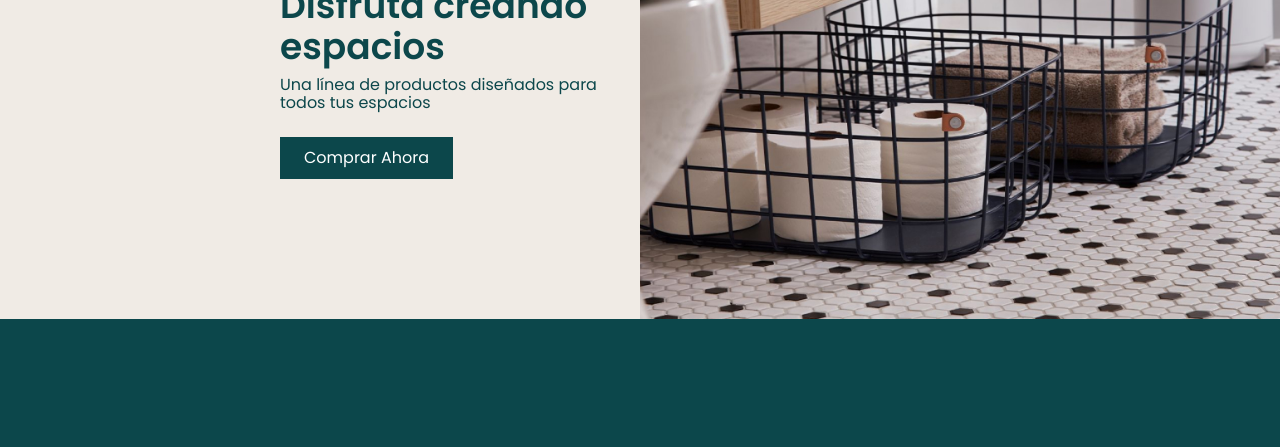
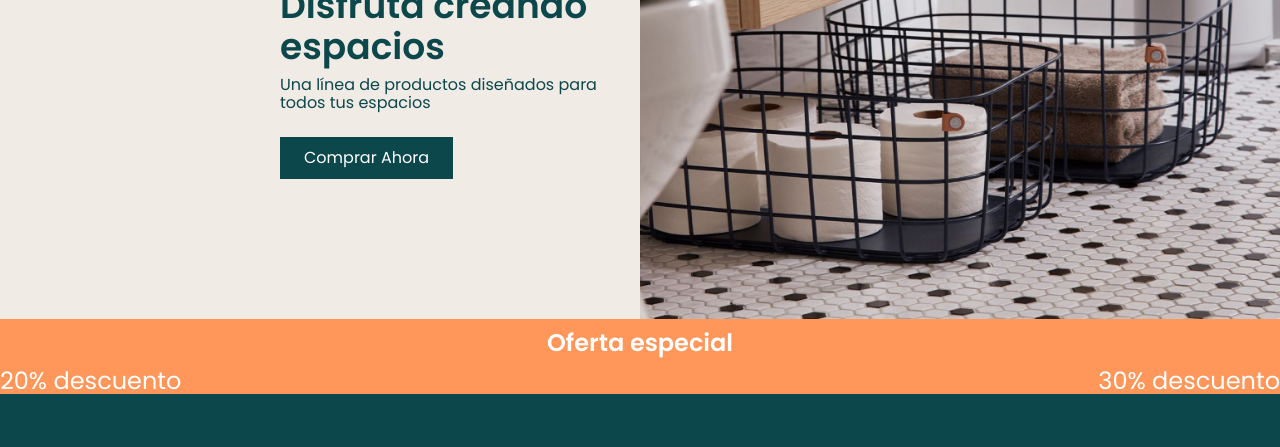
Before and after one commit to Adalab/modulo-1-evaluacion-final-NaiSaratxaga, a website: page public/index.html in a window 1280 px wide. Shown: the part 1901-2348 px from the top of the page. Drawn offline with nearby package versions, Linux system fonts and the light colour scheme.

Commit message:
new section

```diff
--- a/public/index.html
+++ b/public/index.html
@@ -119,6 +119,14 @@
           <div class="enjoy-image">
           </div>
       </section>
+      <section class="section">
+
+          <h2 class="title_sale">Oferta especial</h2>
+          <div class="flex">
+              <p class="sub-title-sale">20% descuento</p>
+              <p class=sub-title-sale>30% descuento</p>
+          </div>
+      </section>
   </main>
 
   <!-- Footer -->
--- /dev/null
+++ b/src/scss/layout/main/_sale.scss
@@ -0,0 +1,34 @@
+.section {
+  width: 100%;
+  background-color: $orange;
+
+  @media all and (max-width: 768px) {
+    display: none;
+  }
+}
+
+.title_sale {
+  font-family: $poppins;
+  font-weight: $poppins-semi;
+  font-size: $sub-title-size;
+  color: $light-text;
+  padding-top: 10px;
+  padding-bottom: 10px;
+  @media all and (min-width: 768px) {
+    text-align: center;
+    top: 0;
+  }
+}
+
+.flex {
+  display: flex;
+  flex-direction: row;
+  justify-content: space-between;
+}
+
+.sub-title-sale {
+  font-family: $poppins;
+  font-weight: $poppins-regu;
+  font-size: $sub-title-size;
+  color: $light-text;
+}
--- a/src/scss/main.scss
+++ b/src/scss/main.scss
@@ -8,4 +8,5 @@
 @import "layout/main/hightlights";
 @import "layout/main/shipping";
 @import "layout/main/enjoy";
+@import "layout/main/sale";
 @import "layout/footer";
```
Also changed, not shown: src/html/partials/main-index.html (+1 -0 lines), src/html/partials/main/sale.html (added, +8 -0 lines), public/assets/css/main.css, 1 other file.
